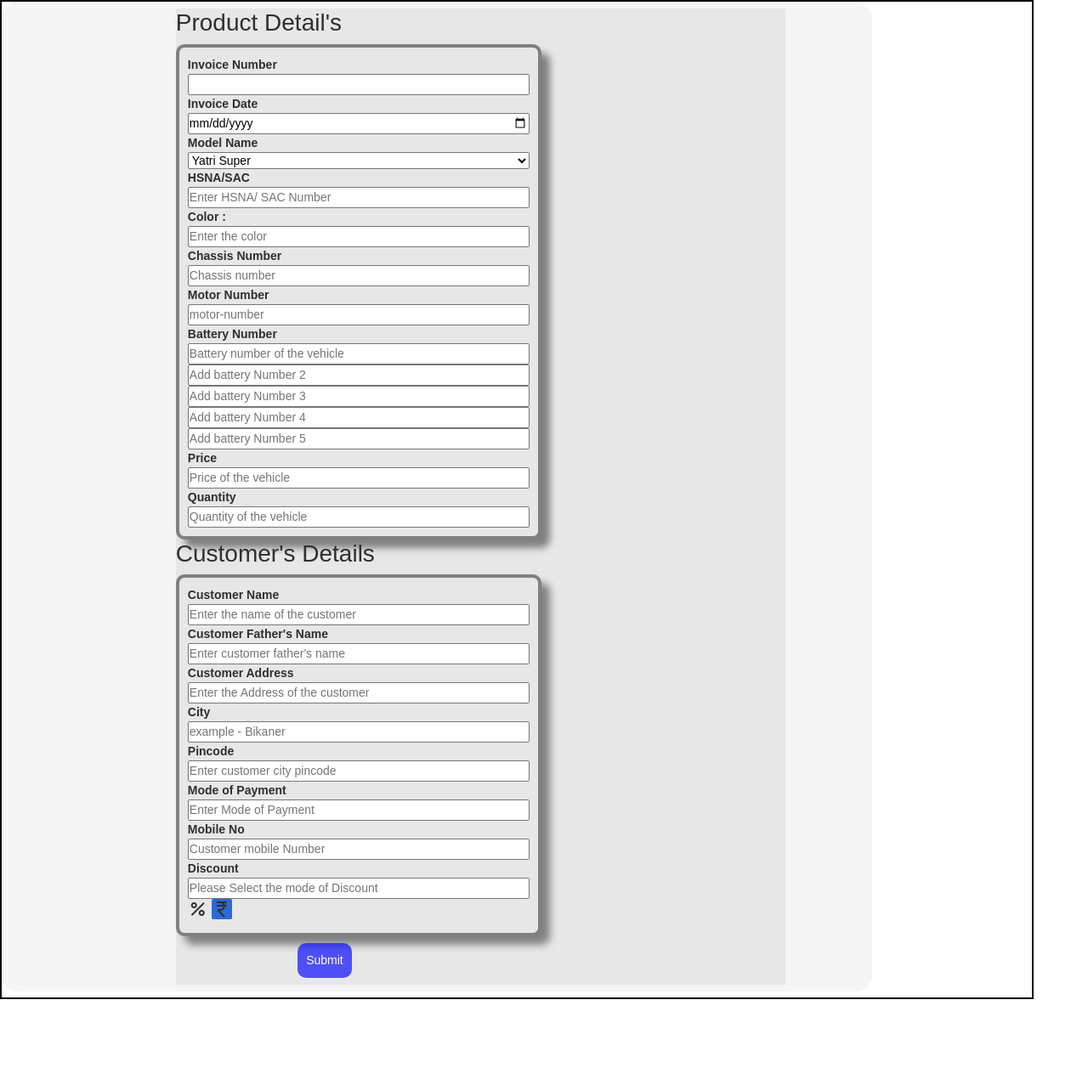
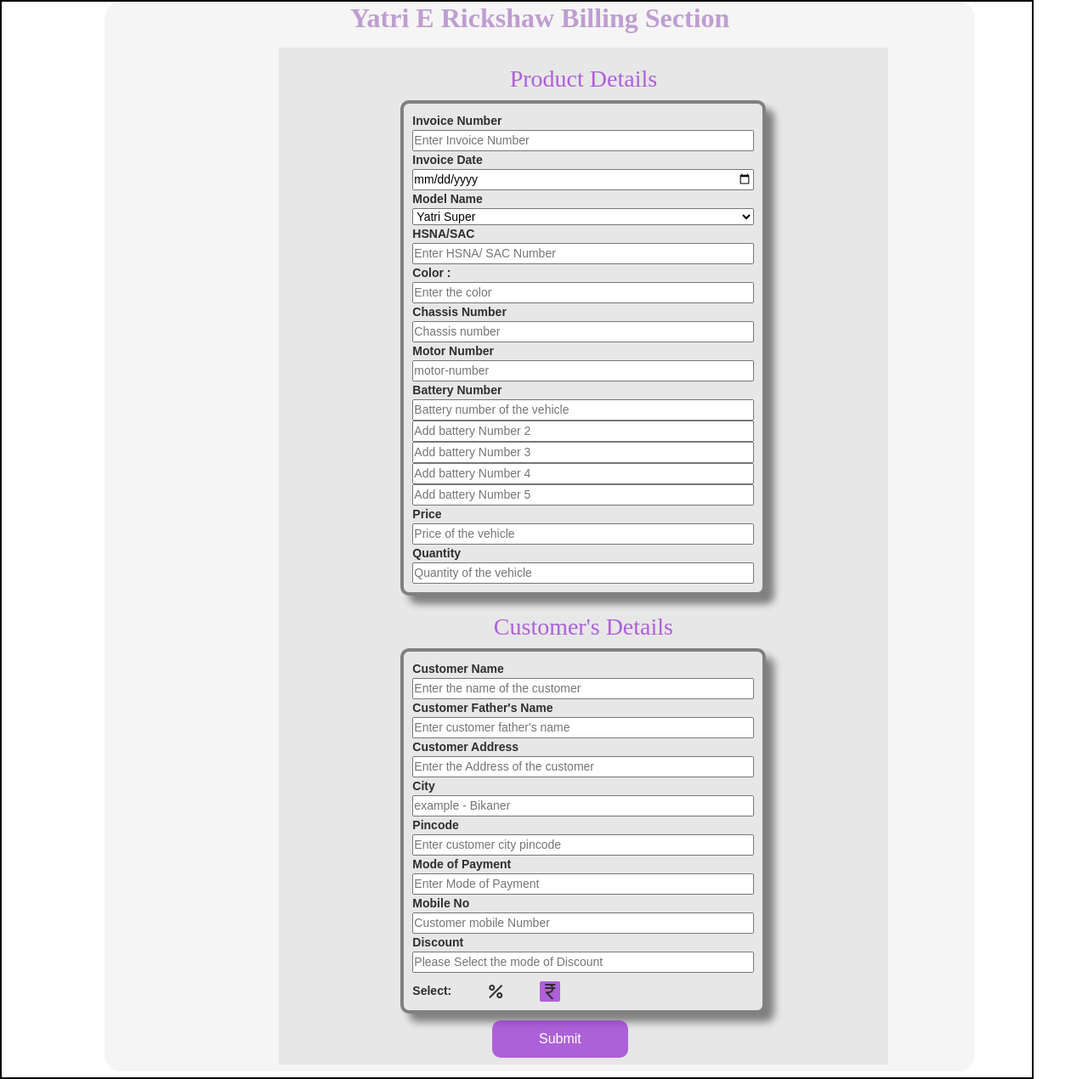
Before and after one commit to JavedALiShamma/Yatri-Invoice, a plain HTML site: page index.html in a window 1280 px wide. Shown: the whole page at 85% size. Before the commit the page ends 1176 px from the top, so only its background shows below. Drawn offline with nearby package versions, Linux system fonts and the light colour scheme.

Commit message:
Latest Version New

```diff
--- a/index.html
+++ b/index.html
@@ -12,7 +12,7 @@
 <body>
 <div class="print-content" id="print-content">
     <div id ="main-container"class= "main-conatiner display-off">
-        <button class="print submit" id="print">Print</button>
+        <button class="print" id="print">Print</button>
         <h5> TAX INVOICE </h5>
         <div class="company-details">
             <div class="company-deatils-left" id="company-details-left">
@@ -74,11 +74,11 @@
                         <span><b>MOTOR NO</b></span>
                         <span class="motor-no" id="mmotor"></span>
 
-                        <span>CHASSIS NO:</span>
+                        <span><b>CHASSIS NO:</b></span>
                         <span class="chasisNo" id="chasisNumber"></span>
-                        <span>COLOR :</span><span class="colorname" id="colorname"></span>
+                        <span><b>COLOR :</b></span><span class="colorname" id="colorname"></span>
 
-                        <span>Battery No</span><span class="battery-no" id="battery-number"></span>
+                        <span><b>Battery No</b></span><span class="battery-no" id="battery-number"></span>
                         <span id="battery1"></span>
                         <span id="battery2"></span><span id="battery3"></span>
                         <span id="battery4"></span>
@@ -151,11 +151,12 @@
   <!--  Here Form Section started -->
   <!-- -------------------------------------------- -->
     <section class="form-section" id="form-section">
+        <h2 class="formHeading">Yatri E Rickshaw Billing Section</h2>
         <form action="" class="main-form my-2" id="main-form">
-            <h3> Product Detail's</h3>
+            <h3 class="beautifiedHeading"> Product Details</h3>
         <div class="model-replace">
             <label for="invoiceNumber">Invoice Number</label>
-            <input  type="text" class="invoiceNumber" id="invoiceNumber">
+            <input placeholder="Enter Invoice Number"  type="text" class="invoiceNumber" id="invoiceNumber">
             <label for="invoiceDate">Invoice Date</label>
             <input required type="date" id="invoiceDate">
             <label for="modelName"> Model Name</label>
@@ -193,7 +194,7 @@
             <label for="qunatityPro">Quantity</label>
             <input type="number" name="qunatityPro" placeholder="Quantity of the vehicle" required >
         </div>
-            <h3> Customer's Details</h3>
+            <h3 class="beautifiedHeading"> Customer's Details</h3>
             <div class="customer-details-section">
                 <label for="customer-name"> Customer Name</label>
                 <input type="text" name="customer-name" placeholder="Enter the name of the customer" id="customer-name">
@@ -213,6 +214,7 @@
                 <label for="realDiscount">Discount</label>
                 <input type="Number" id="realDiscount" placeholder="Please Select the mode of Discount" >
                 <div id="discountDiv">
+                    Select:
                     <input type="radio" name="modeOfDiscount" value="Percentage" id="isPercentage">
                     <label class="material-symbols-outlined" for="isPercentage">percent</label>
                     <input checked type="radio" name="modeOfDiscount" value="Number" id="isNumber">
--- a/style.css
+++ b/style.css
@@ -90,9 +90,20 @@ td{
     padding: 0;
     text-align:start;
 }
+#print{
+    width: 120px;
+    height: 40px;
+    background-color:blue;
+    margin-left: 30%;
+    border: none;
+    border-radius: 10px;
+    color: white;
+    font-weight: 600;
 
+}
 .form-section{
     width: 80vw;
+    margin-left: 10%;
     height: auto;
     background-color: whitesmoke;
     border-radius: 20px;
@@ -189,6 +200,7 @@ h4{
 .customer-details-section{
     width: 60%;
     padding: 10px;
+    margin-left: 20%;
     /* justify-content: center; */
     border-radius: 10px;
     /* height: 300px; */
@@ -238,6 +250,7 @@ form>input{
 .model-replace{
     width: 60%;
     padding: 10px;
+    margin-left: 20%;
     /* justify-content: center; */
     border-radius: 10px;
     /* height: 300px; */
@@ -249,13 +262,17 @@ form>input{
     flex-direction: column;
 }
 .submit{
-    width: fit-content;
+   margin-top: 135px;
+   font-size: medium;
+   font-weight: 400;
+
+    width: 160px;
     padding: 10px;
-    background-color: rgba(0, 0, 255, 0.658);
+    background-color: rgba(148, 40, 210, 0.702) ;
     color: white;
     border: none;
     border-radius: 10px;
-    margin-left: 20%;
+    margin-left: 35%;
 }
 .billing-Address-area{
     display: flex;
@@ -272,7 +289,7 @@ input[type="radio"]{
     display: none;
 }
 input[type="radio"]:checked +label{
-    background-color:#2b6ad6;
+    background-color: rgba(148, 40, 210, 0.702);
     border-radius: 2px;
 }
 .box{
@@ -284,3 +301,22 @@ input[type="radio"]:checked +label{
 .align-center{
     text-align: center;
 }
+.formHeading{
+    text-align: center;
+    font-family: 'Times New Roman', Times, serif;
+    font-weight: 700;
+    color: rgba(168, 119, 194, 0.702);
+}
+.beautifiedHeading{
+    margin-top: 20px;
+    text-align: center;
+    color:rgba(148, 40, 210, 0.702) ;
+    font-family: 'Times New Roman', Times, serif;
+}
+#discountDiv{
+    margin-top: 10px;
+    display: flex;
+    align-items: center;
+    /* justify-content: space-evenly; */
+   gap: 40px;
+}
```
